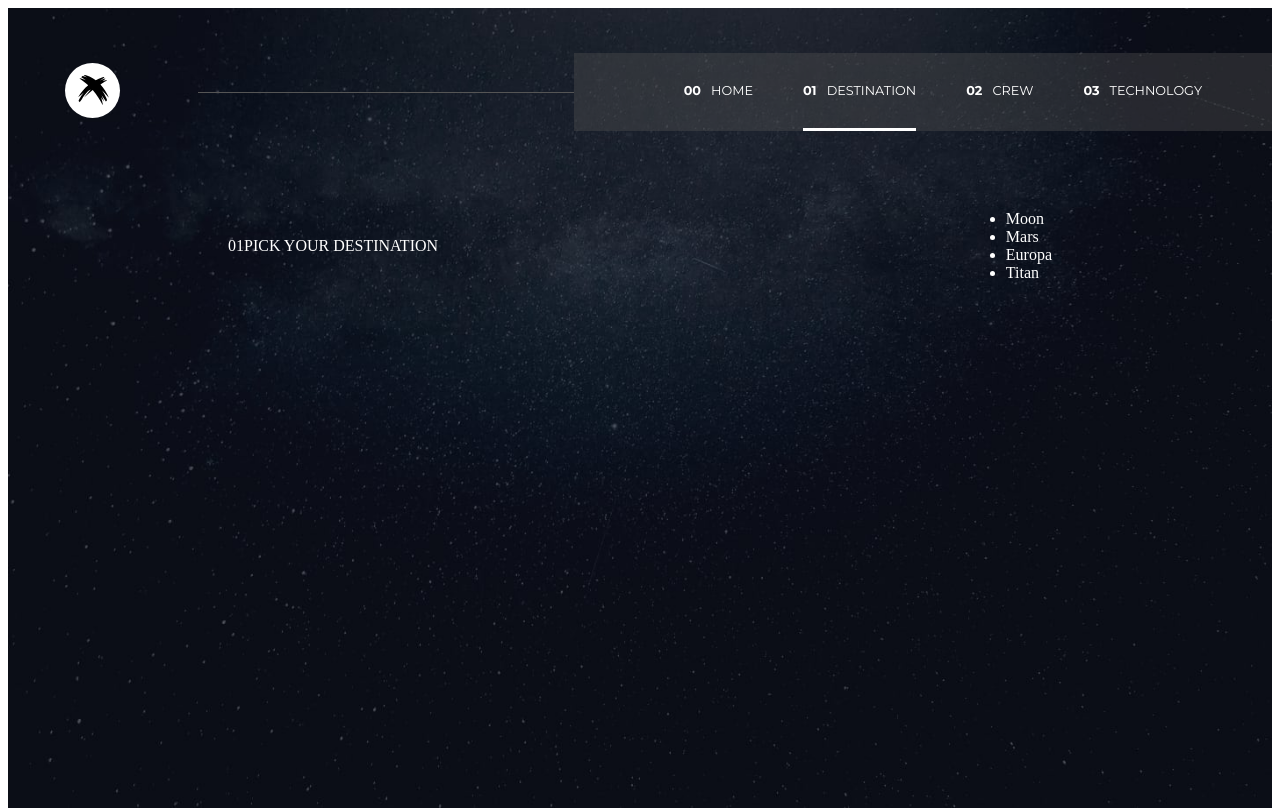
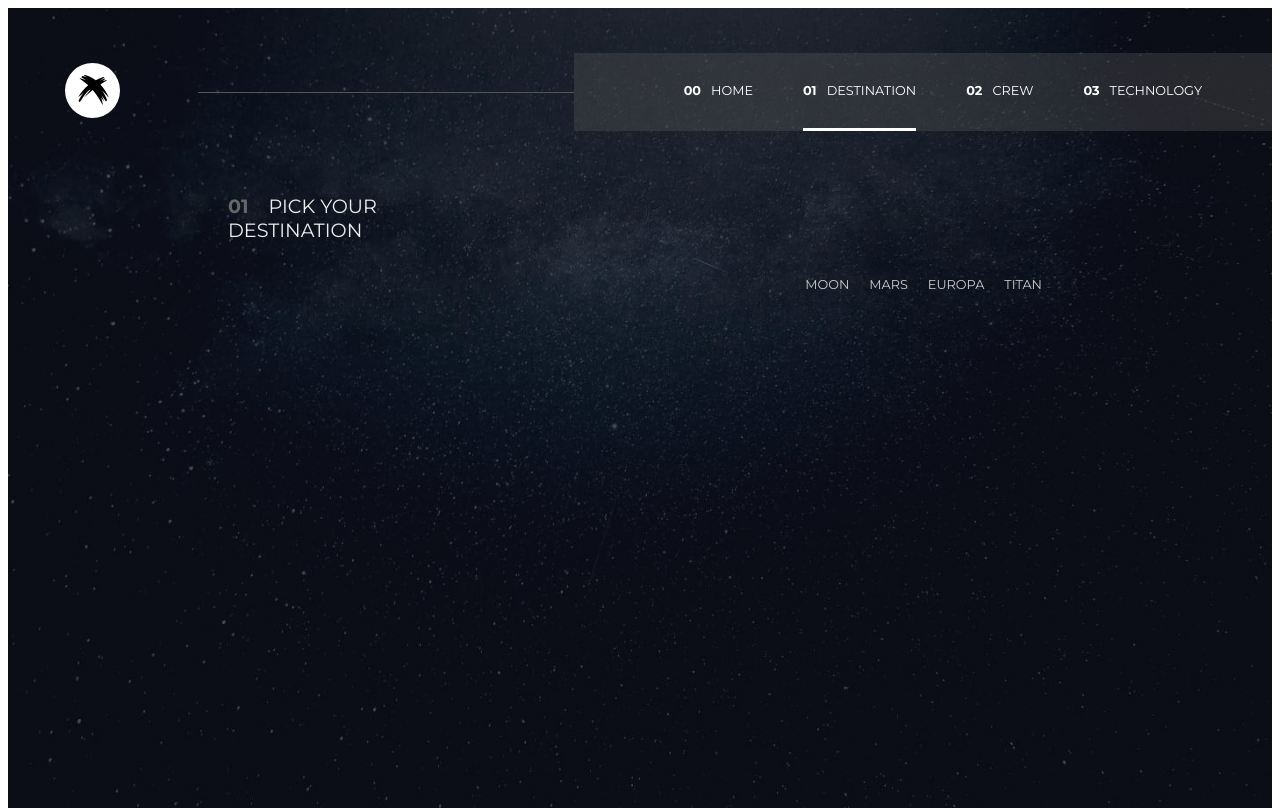
Before and after one commit to darrk-heart/SpaceVoyageHub, a React (Create React App) app: page / in a window 1280 px wide. Built offline with nearby package versions, Linux system fonts and the light colour scheme; a web font is replaced by a local one.

Commit message:
getting nicer

```diff
--- a/src/components/Destination/Destination.jsx
+++ b/src/components/Destination/Destination.jsx
@@ -4,7 +4,7 @@ import styles from "./Destination.module.css";
 import data from "../../data/data.json";
 
 function Destination({ children }) {
-  const names = data.destinations.map((item) => item.name);
+  const names = data.destinations.map((item) => item.name.toUpperCase());
 
   return (
     <div className={styles.container}>
@@ -14,8 +14,8 @@ function Destination({ children }) {
           {children}
           <div className={styles.half}>
             <div className={styles.halfOne}>
-              <span>01</span>
-              <span>PICK YOUR DESTINATION</span>
+              <span className={styles.number}>01</span>
+              <span className={styles.text}>PICK YOUR DESTINATION</span>
             </div>
             <div className={styles.halfTwo}>
               <ul>
--- a/src/components/Destination/Destination.module.css
+++ b/src/components/Destination/Destination.module.css
@@ -22,8 +22,31 @@
 }
 .half {
   display: flex;
-  justify-content: space-between;
   padding: 0 220px;
   margin-top: 5%;
-  align-items: center;
 }
+.halfOne {
+  font-family: "Montserrat", sans-serif;
+  font-size: 1.2rem;
+  color: #eeeeee;
+}
+.number {
+  margin-right: 20px;
+  color: #666666;
+  font-weight: 600;
+}
+.halfTwo {
+  margin-left: 35%;
+}
+.halfTwo ul {
+  list-style-type: none;
+  display: flex;
+  font-family: "Montserrat", sans-serif;
+  font-size: 0.8rem;
+  color: #cccccc;
+}
+.halfTwo ul li {
+  padding: 10px 0;
+  margin: 60px 10px 0 10px;
+  border-bottom: 3px solid none;
+}
```
